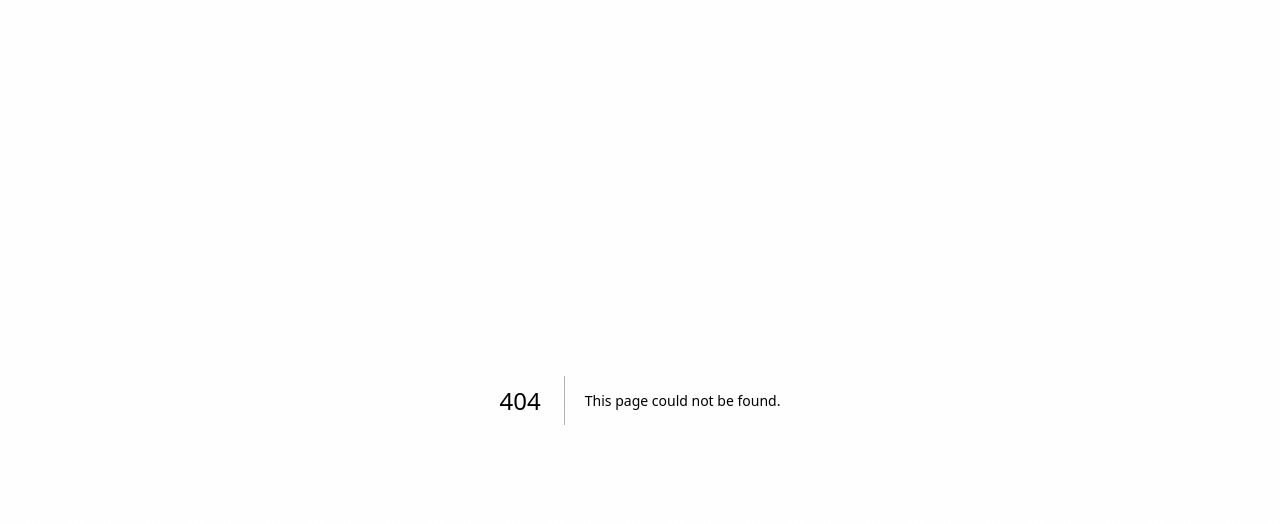
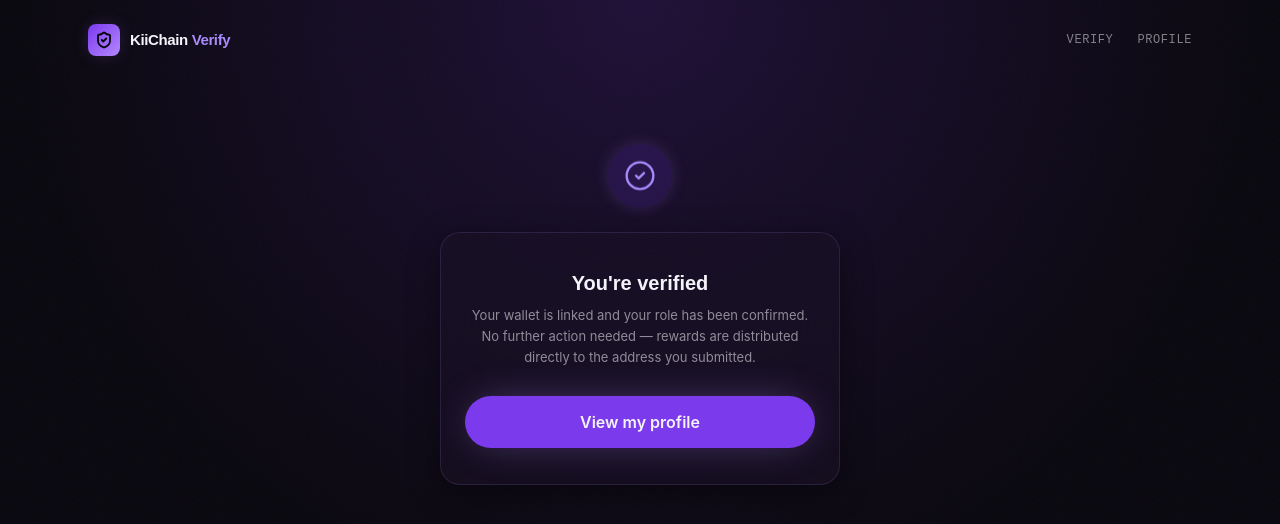
Before and after one commit to Dwise3310/kiichain-role-verification, a Next.js app: page /success in a window 1280 px wide. Before the commit this address had no page. Shown: the top 524 px of the page. Built offline with nearby package versions, Linux system fonts and the light colour scheme.

Commit message:
Add files via upload

```diff
--- /dev/null
+++ b/app/success/page.tsx
@@ -0,0 +1,28 @@
+import Link from "next/link";
+import { CheckCircle2 } from "lucide-react";
+import Navbar from "@/components/Navbar";
+import GlassCard from "@/components/GlassCard";
+
+export default function SuccessPage() {
+  return (
+    <main className="relative min-h-screen">
+      <div className="pointer-events-none absolute inset-0 bg-radial-fade" />
+      <Navbar />
+      <section className="relative mx-auto flex max-w-md flex-col items-center px-6 pb-24 pt-16 text-center">
+        <div className="mb-6 flex h-16 w-16 animate-float items-center justify-center rounded-full bg-violet/15 shadow-glow-sm">
+          <CheckCircle2 className="h-8 w-8 text-violet-soft" strokeWidth={1.8} />
+        </div>
+        <GlassCard className="w-full py-9">
+          <h1 className="font-display text-xl font-semibold text-mist">You&apos;re verified</h1>
+          <p className="mt-2 text-[13px] leading-relaxed text-mist/55">
+            Your wallet is linked and your role has been confirmed. No further action needed —
+            rewards are distributed directly to the address you submitted.
+          </p>
+          <Link href="/profile" className="btn-primary mt-7 inline-flex w-full justify-center">
+            View my profile
+          </Link>
+        </GlassCard>
+      </section>
+    </main>
+  );
+}
```
